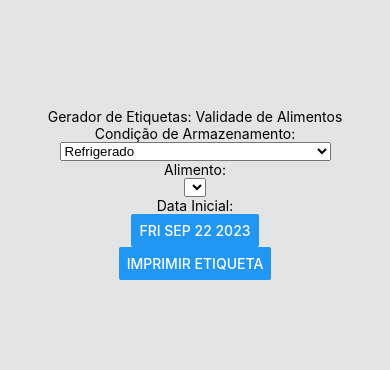
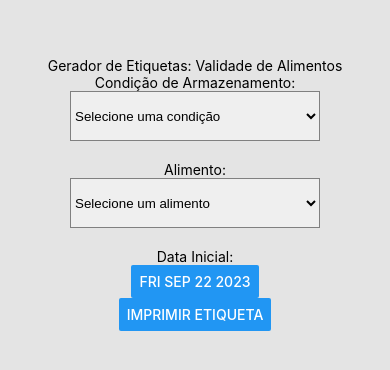
Before and after one commit to Marcelo-Magal/android-etiqueta-de-validade, a React Native app in the folder GeradorDeEtiquetas/: screen / in a window 390 px wide. Shown: the part 228-598 px from the top of the page. Built offline with nearby package versions, Linux system fonts and the light colour scheme.

Commit message:
Implementado interface básica com Picker e DatePicker

```diff
--- a/GeradorDeEtiquetas/App.jsx
+++ b/GeradorDeEtiquetas/App.jsx
@@ -11,15 +11,32 @@ import { Picker } from '@react-native-picker/picker';
 import DateTimePicker from '@react-native-community/datetimepicker';
 
 const App = () => {
-  const [selectedCondition, setSelectedCondition] = useState('');
-  const [selectedFood, setSelectedFood] = useState('');
+  const [selectedCondition, setSelectedCondition] = useState(null);
+  const [selectedFood, setSelectedFood] = useState(null);
   const [date, setDate] = useState(new Date());
   const [showDatePicker, setShowDatePicker] = useState(false);
 
-  const onChangeDate = (event, selectedDate) => {
-    const currentDate = selectedDate || date;
-    setShowDatePicker(false);
-    setDate(currentDate);
+  const foodValidity = {
+    Refrigerado: {
+      'Carne Bovina': 3,
+      'Peixe Fresco': 1,
+      'Frango': 2,
+    },
+    'Congelado -10°C a -18°C': {
+      'Carne Bovina': 120,
+      'Peixe Fresco': 60,
+      'Frango': 90,
+    },
+    'Congelado Temperatura menor que -18°C': {
+      'Carne Bovina': 365,
+      'Peixe Fresco': 180,
+      'Frango': 270,
+    },
+    'Seco (Após Abertura da Embalagem)': {
+      'Arroz': 180,
+      'Feijão': 180,
+      'Macarrão': 180,
+    },
   };
 
   return (
@@ -28,21 +45,26 @@ const App = () => {
 
       <Text>Condição de Armazenamento:</Text>
       <Picker
+        style={styles.picker}
         selectedValue={selectedCondition}
         onValueChange={(itemValue) => setSelectedCondition(itemValue)}
       >
-        <Picker.Item label="Refrigerado" value="Refrigerado" />
-        <Picker.Item label="Congelado -10°C a -18°C" value="Congelado -10°C a -18°C" />
-        <Picker.Item label="Congelado Temperatura menor que -18°C" value="Congelado Temperatura menor que -18°C" />
-        <Picker.Item label="Seco (Após Abertura da Embalagem)" value="Seco (Após Abertura da Embalagem)" />
+        <Picker.Item label="Selecione uma condição" value={null} />
+        {Object.keys(foodValidity).map((condition) => (
+          <Picker.Item key={condition} label={condition} value={condition} />
+        ))}
       </Picker>
 
       <Text>Alimento:</Text>
       <Picker
+        style={styles.picker}
         selectedValue={selectedFood}
         onValueChange={(itemValue) => setSelectedFood(itemValue)}
       >
-        {/* As opções serão preenchidas dinamicamente mais tarde */}
+        <Picker.Item label="Selecione um alimento" value={null} />
+        {selectedCondition && Object.keys(foodValidity[selectedCondition]).map((food) => (
+          <Picker.Item key={food} label={food} value={food} />
+        ))}
       </Picker>
 
       <Text>Data Inicial:</Text>
@@ -52,14 +74,27 @@ const App = () => {
           value={date}
           mode="date"
           display="default"
-          onChange={onChangeDate}
+          onChange={(event, selectedDate) => {
+            setShowDatePicker(false);
+            if (selectedDate) {
+              setDate(selectedDate);
+            }
+          }}
         />
       )}
 
       <Button title="Imprimir Etiqueta" onPress={() => {
-        // Aqui, vamos implementar a lógica para calcular a validade.
+        if (!selectedCondition || !selectedFood) {
+          alert('Por favor, selecione a condição de armazenamento e o alimento.');
+          return;
+        }
+
+        const validityDays = foodValidity[selectedCondition][selectedFood];
+        const expiryDate = new Date(date);
+        expiryDate.setDate(expiryDate.getDate() + validityDays);
+
+        alert(`A validade do ${selectedFood} é até ${expiryDate.toDateString()}`);
       }} />
-
     </View>
   );
 };
@@ -71,6 +106,13 @@ const styles = StyleSheet.create({
     alignItems: 'center',
     backgroundColor: '#e0e0e0db',
   },
+  picker: {
+    height: 50,
+    width: 250,
+    borderColor: 'gray',
+    borderWidth: 1,
+    marginBottom: 20,
+  },
 });
 
 export default App;
```
